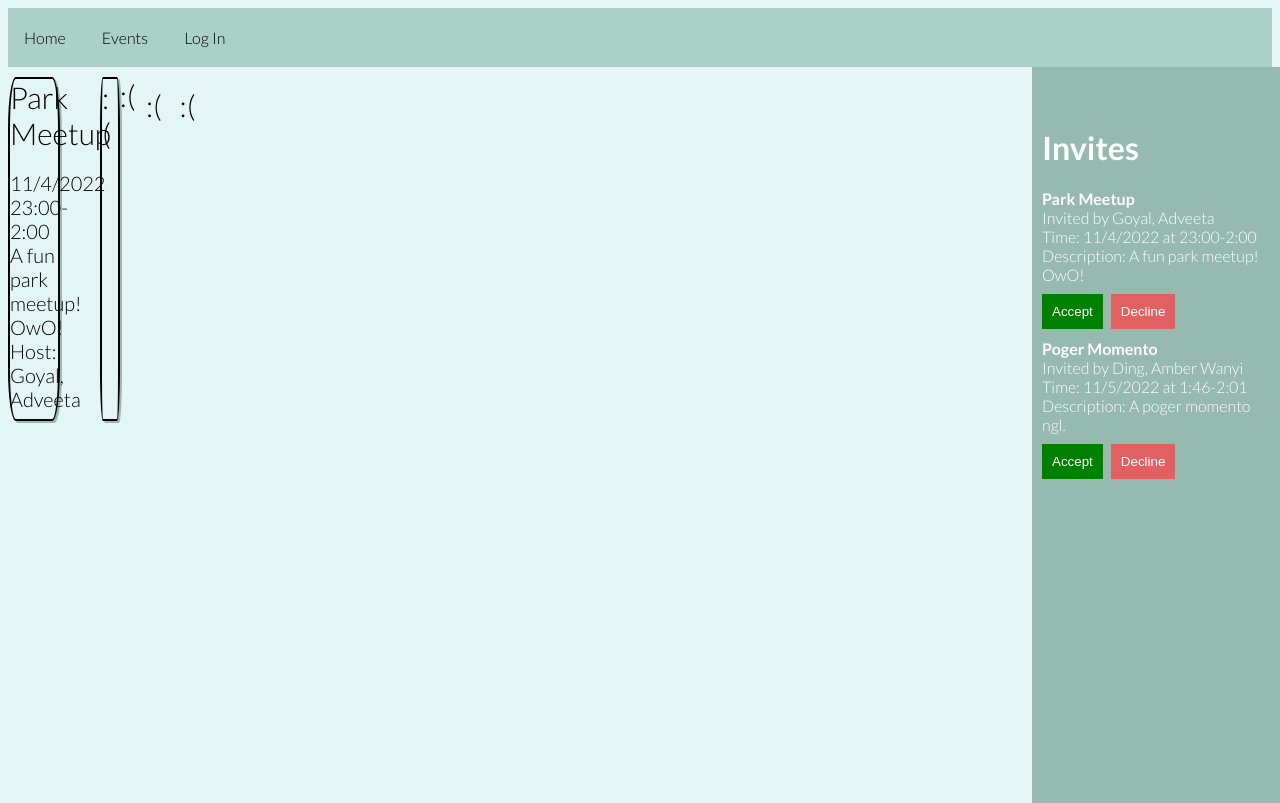
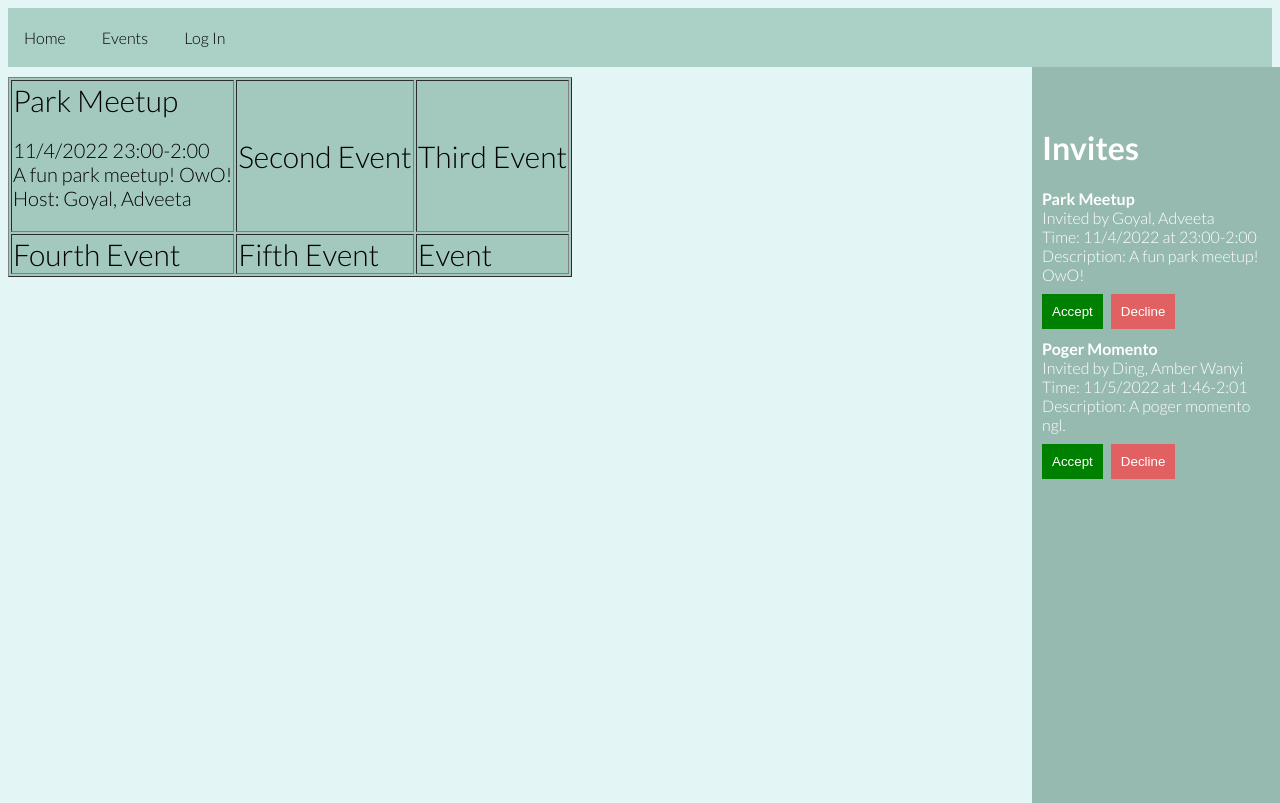
Before and after one commit to InfinityChicken/OptimeSource, a website: page main/index.html in a window 1280 px wide. Drawn offline with Linux system fonts and the light colour scheme.

Commit message:
fixed boxes on homepage

```diff
--- a/index.js
+++ b/index.js
@@ -2,7 +2,7 @@ const express = require("express") /* Imports express (the server module) */
 var app = express() /* Makes a new server */
 var cookieParser = require('cookie-parser')
 app.use(cookieParser())
-DBUtility = require('./server/DBUtility.js')
+// DBUtility = require('./server/DBUtility.js')
 
 /** app.get is run when a path is loaded on a browser */
 app.get('/', async (req, res) => { // domain.com -> domain.com/web/index.html
--- a/main/index.html
+++ b/main/index.html
@@ -19,13 +19,23 @@
     </div>
 
 
-    <div class="eventsection"> <!-- Event Section -->
-        <div id="event1" class="event" style="width: 24%; display: inline-block;"> Event</div>
-        <div id="event2" class="event" style="width: 21%; display: inline-block;"> Event</div>
-        <div id="event3" class="event" style="width: 35%; display: inline-block;"> Event</div>
-        <div id="event4" class="event" style="width: 45%; display: inline-block; margin-top: 5%;"> Event</div>
-        <div id="event5" class="event" style="width: 38%; display: inline-block; margin-top: 5%;"> Event</div>
+    <div class="eventsection" style="background-color: #a3c9bf;" width="100%"> <!-- Event Section -->
+        <table border="1px" width="100%">
+        <tr>
+
+        <td><div id="event1" class="event" > Event</div></td>
+        <td><div id="event2" class="event" > Event</div></td>
+        <td><div id="event3" class="event" > Event</div></td>
+    </tr>
+    <tr>
+        <td><div id="event4" class="event" > Event</div></td>
+        <td><div id="event5" class="event" > Event</div></td>
+        <td><div id="event6" class="event" > Event</div></td>
+
+    </tr>
+    </table>
     </div>
+
 
     <div style="background-color: #97bab0;" class="rsvps">
         <h1>Invites</h1>
--- a/main/script.js
+++ b/main/script.js
@@ -90,9 +90,9 @@ if (upcoming.length == 0) {
 }
 
 
-if (upcoming.length < 5) {
-    document.querySelector('#event5').innerHTML = ":("
-    if (upcoming.length < 4) document.querySelector('#event4').innerHTML = ":("
-    if (upcoming.length < 3) document.querySelector('#event3').innerHTML = ":("
-    if (upcoming.length < 2) document.querySelector('#event2').innerHTML = ":("
+if (upcoming.length < 6) {
+    document.querySelector('#event5').innerHTML = "Fifth Event"
+    if (upcoming.length < 4) document.querySelector('#event4').innerHTML = "Fourth Event"
+    if (upcoming.length < 3) document.querySelector('#event3').innerHTML = "Third Event"
+    if (upcoming.length < 2) document.querySelector('#event2').innerHTML = "Second Event"
 }
--- a/main/style.css
+++ b/main/style.css
@@ -89,18 +89,16 @@
         margin-top: 4.5%;
 /*          margin-left: 40px;  */
     }
-    .eventsection {
-        height: 85%;
-/*         width: 100%; */
-        width: 200px;
-        position: absolute;
-        z-index: 1;
-        background-color: #e3f6f5;
+    /* .eventsection { */
+        /* height: 85%; */
+        /* width: 200px; */
+        /* position: absolute; */
+        /* z-index: 1; */
+        /* background-color: #e3f6f5; */
 
-        overflow-x: hidden;
-/*         padding-top: 10px; */
-        margin-left: 0;
-    }
+        /* overflow-x: hidden; */
+        /* margin-left: 0; */
+    /* } */
 
     .rsvps {
         height: 82%;
@@ -149,7 +147,7 @@
 
 }
 
-#event1{
+/* #event1{
     position: relative;
     display: block;
     box-shadow: 2px 2px #97bab0;
@@ -167,3 +165,4 @@
     border-radius: 15%;
     height: 50%;
 }
+ */
```
